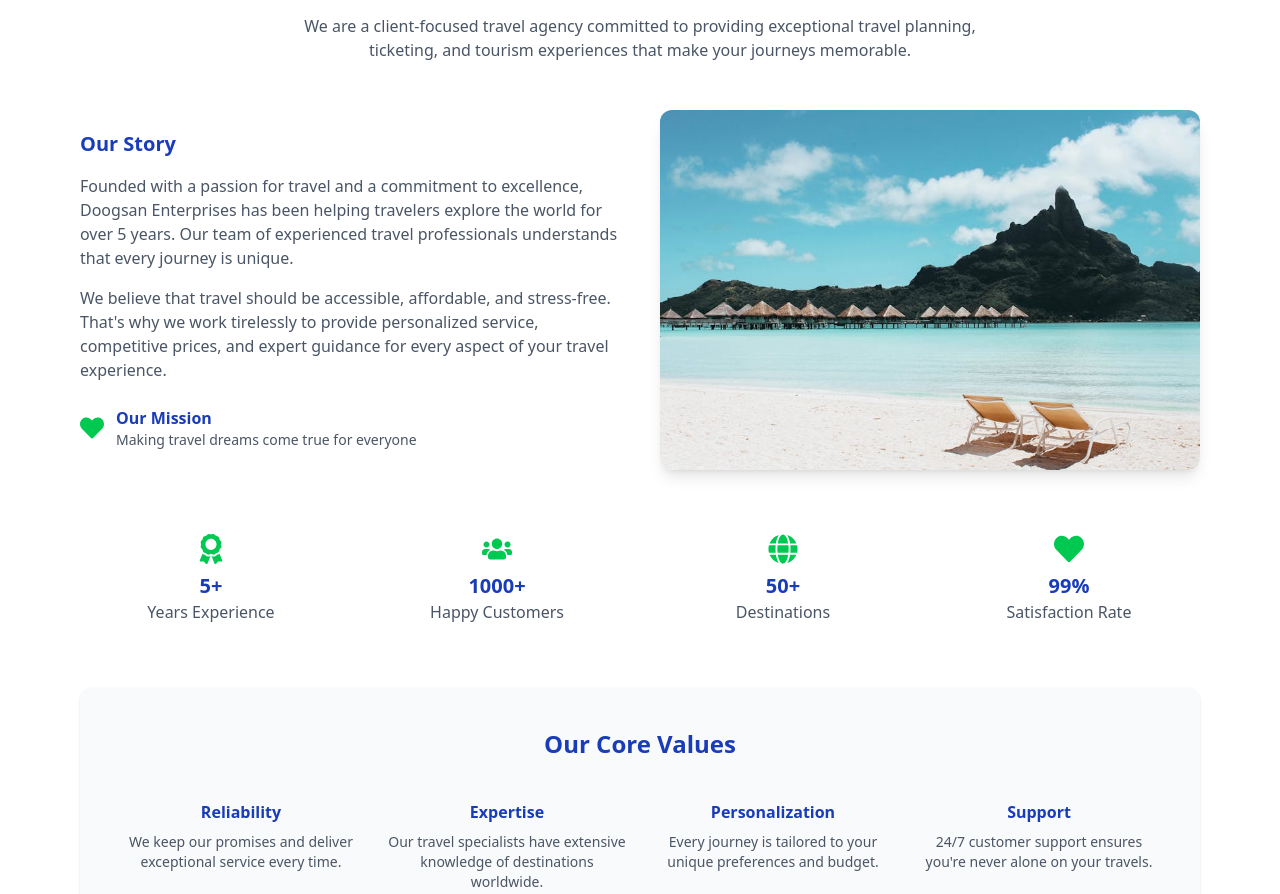
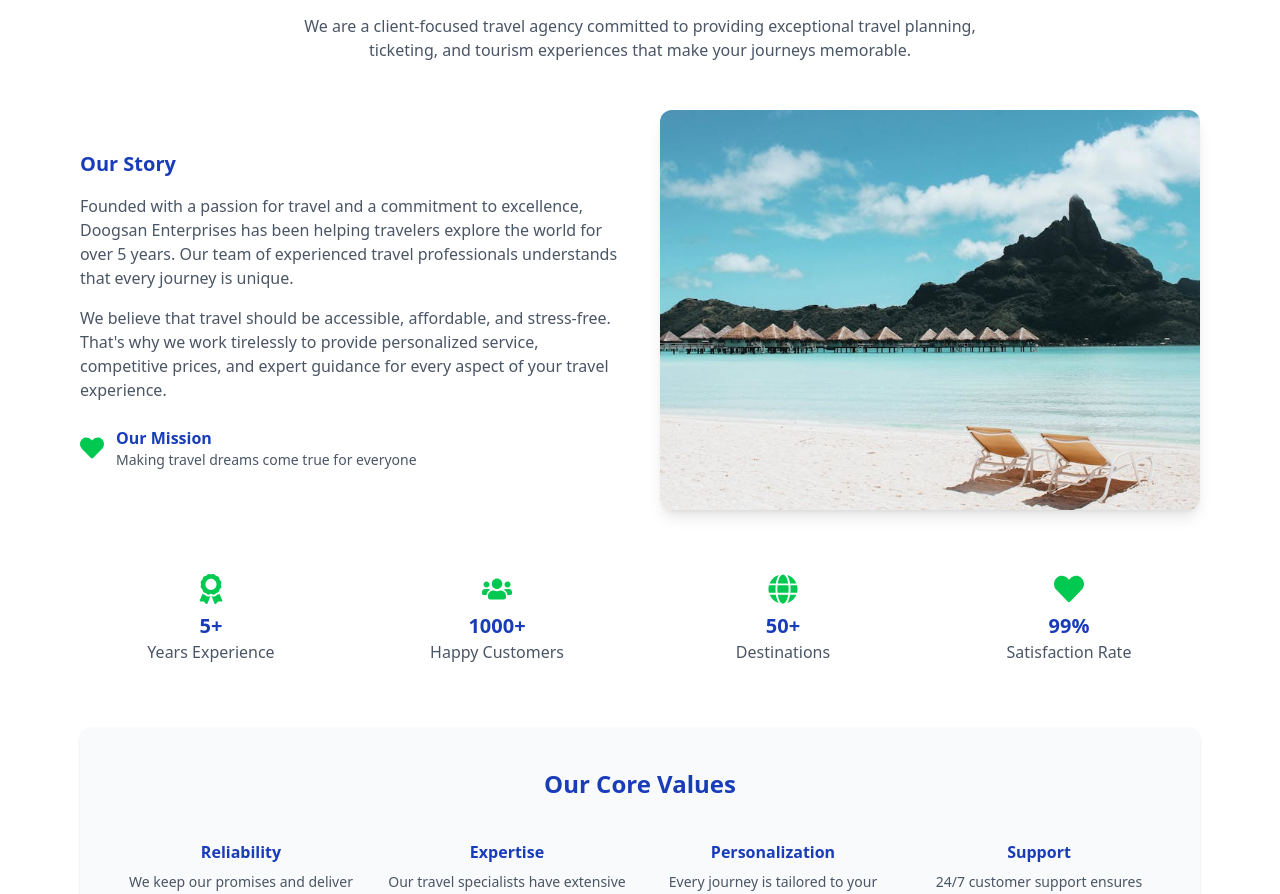
Before and after one commit to Patricia-Sigei/Travel-App, a React (Vite) app: page / in a window 1280 px wide. Shown: the part 1890-2784 px from the top of the page. Built offline with nearby package versions, Linux system fonts and the light colour scheme.

Commit message:
updates destination ui

```diff
--- a/src/components/Pages/About.jsx
+++ b/src/components/Pages/About.jsx
@@ -50,7 +50,7 @@ function About() {
           <img
             src={aboutImage}
             alt="Travel Destination"
-            className="rounded-xl shadow-lg"
+            className="rounded-xl shadow-lg w-200 h-100 object-cover"
           />
         </div>
       </div>
```
